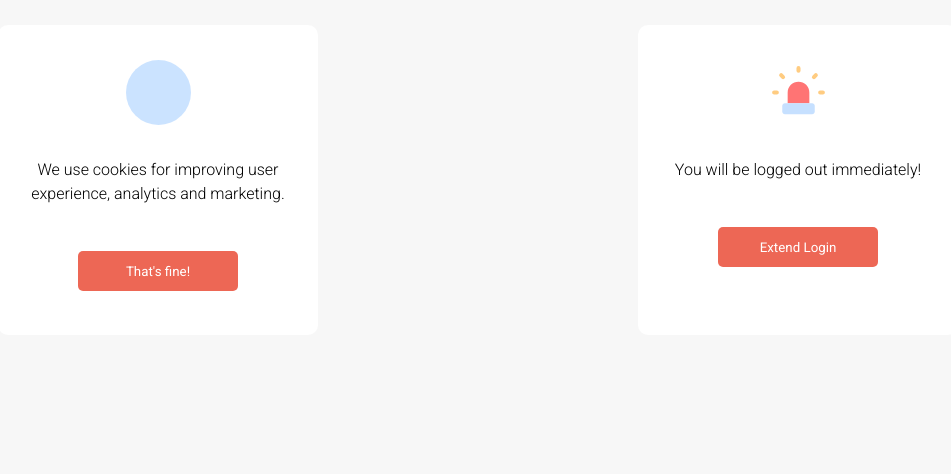
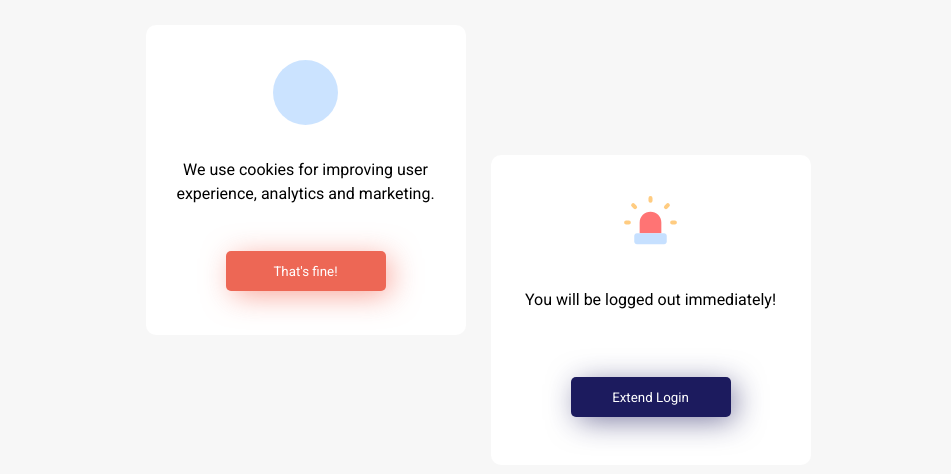
Before and after one commit to osmancandulger/pop-up-ui, a plain HTML site: page index.html in a window 1280 px wide. Shown: the part 220-694 px from the top of the page, without its empty margins (162-1113 px from the left). Drawn offline with Linux system fonts and the light colour scheme.

Commit message:
Issue fixing on second component and adding new styling

```diff
--- a/index.html
+++ b/index.html
@@ -30,7 +30,7 @@
         </p>
       </div>
       <div class="buttons">
-        <button>That's fine!</button>
+        <button class="button1">That's fine!</button>
       </div>
     </div>
 
@@ -61,7 +61,7 @@
         </svg>
       </div>
       <div class="text-area">
-        <p>You will be logged out immediately!</p>
+        <p class="login-text">You will be logged out immediately!</p>
       </div>
       <div class="buttons">
         <button class="login-button">Extend Login</button>
--- a/style.scss
+++ b/style.scss
@@ -11,7 +11,7 @@ body {
   width: 100%;
   height: 100vh;
   align-items: center;
-  justify-content: space-around;
+  justify-content: center;
   background: #f7f7f7;
 }
 .container,
@@ -23,13 +23,14 @@ body {
   height: 310px;
   background-color: #ffffff;
   border-radius: 10px;
+}
 .icon {
   margin-top: 35px;
 }
 .text-area {
-    p {
+  p:nth-child(1) {
     font-size: 16px;
-      font-weight: 300;
+    font-weight: 400;
     line-height: 24.15px;
     text-align: center;
     margin-top: 29px;
@@ -38,7 +39,7 @@ body {
 .buttons {
   height: 100%;
 
-    button {
+  .button1 {
     width: 160px;
     height: 40px;
     border-radius: 5px;
@@ -49,23 +50,37 @@ body {
     outline: none;
     cursor: pointer;
     transition: 0.4s all;
+    box-shadow: 5px 5px 30px -2px rgba(244, 106, 88, 0.65);
   }
 
   button:hover {
     transform: scale(1.1);
   }
 }
+
+.login-container {
+  margin-top: 260px;
+  margin-left: 25px;
+
+  .login-text {
+    font-size: 35px;
+    font-weight: 300;
+    line-height: 24.15px;
+    text-align: center;
+    margin-top: 29px;
   }
 
   .login-button {
     width: 160px;
     height: 40px;
     border-radius: 5px;
-  margin-top: 45px;
+    margin-top: 65px;
     background-color: #1c1b5e;
     color: #ffffff;
     border: none;
     outline: none;
     cursor: pointer;
     transition: 0.4s all;
+    box-shadow: 5px 5px 30px -2px rgba(28, 27, 93, 0.6);
   }
+}
```
Also changed, not shown: style.css, 1 other file. Lines whose indentation alone changed are shown as unchanged.
